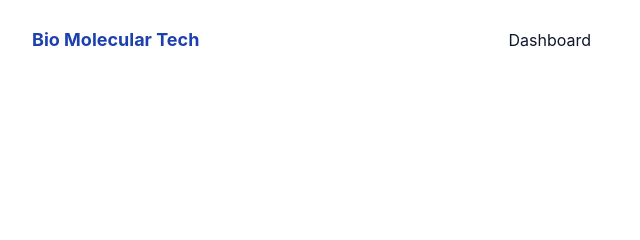
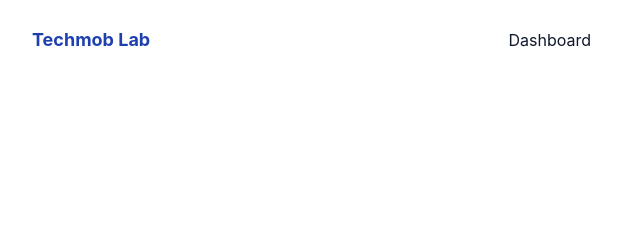
Before and after one commit to dizav10/venomsnakeindonesia, a website: page index.html in a window 1280 px wide. Shown: the top 240 px of the page, 0-640 px from the left. Drawn offline with Linux system fonts and the light colour scheme.

Commit message:
Update index.html

```diff
--- a/index.html
+++ b/index.html
@@ -4,7 +4,7 @@
     <meta charset="UTF-8" />
     <meta http-equiv="X-UA-Compatible" content="IE=edge" />
     <meta name="viewport" content="width=device-width, initial-scale=1.0" />
-    <title>Techmob</title>
+    <title>Techmob Lab</title>
     <link href="dist/output.css" rel="stylesheet" />
   </head>
   <body>
@@ -13,7 +13,7 @@
       <div class="container">
         <div class="flex items-center justify-between relative">
           <div class="px-4">
-            <a href="#home" class="font-bold text-lg text-primary block py-6">Bio Molecular Tech</a>
+            <a href="#home" class="font-bold text-lg text-primary block py-6">Techmob Lab</a>
           </div>
           <div class="flex items-center px-4">
             <button id="hamburger" name="hamburger" type="button" class="block absolute right-4 lg:hidden">
```
